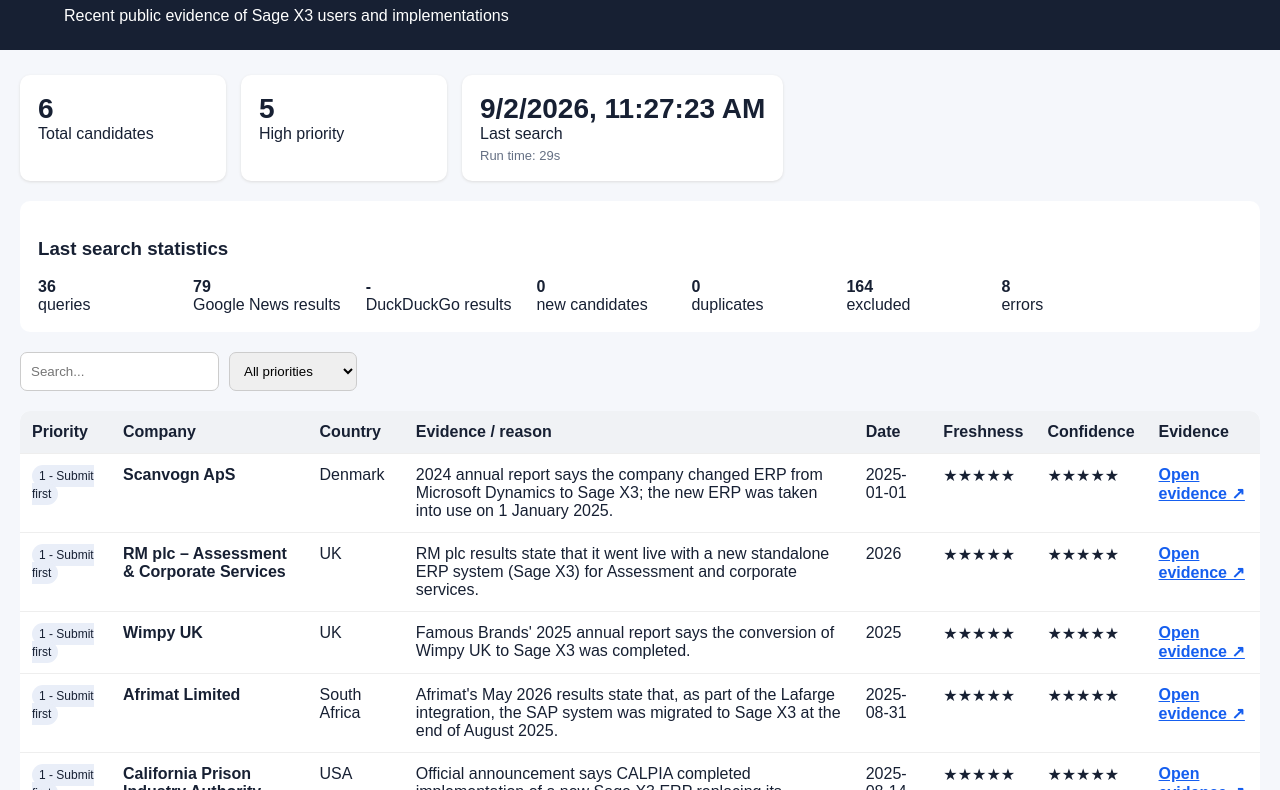
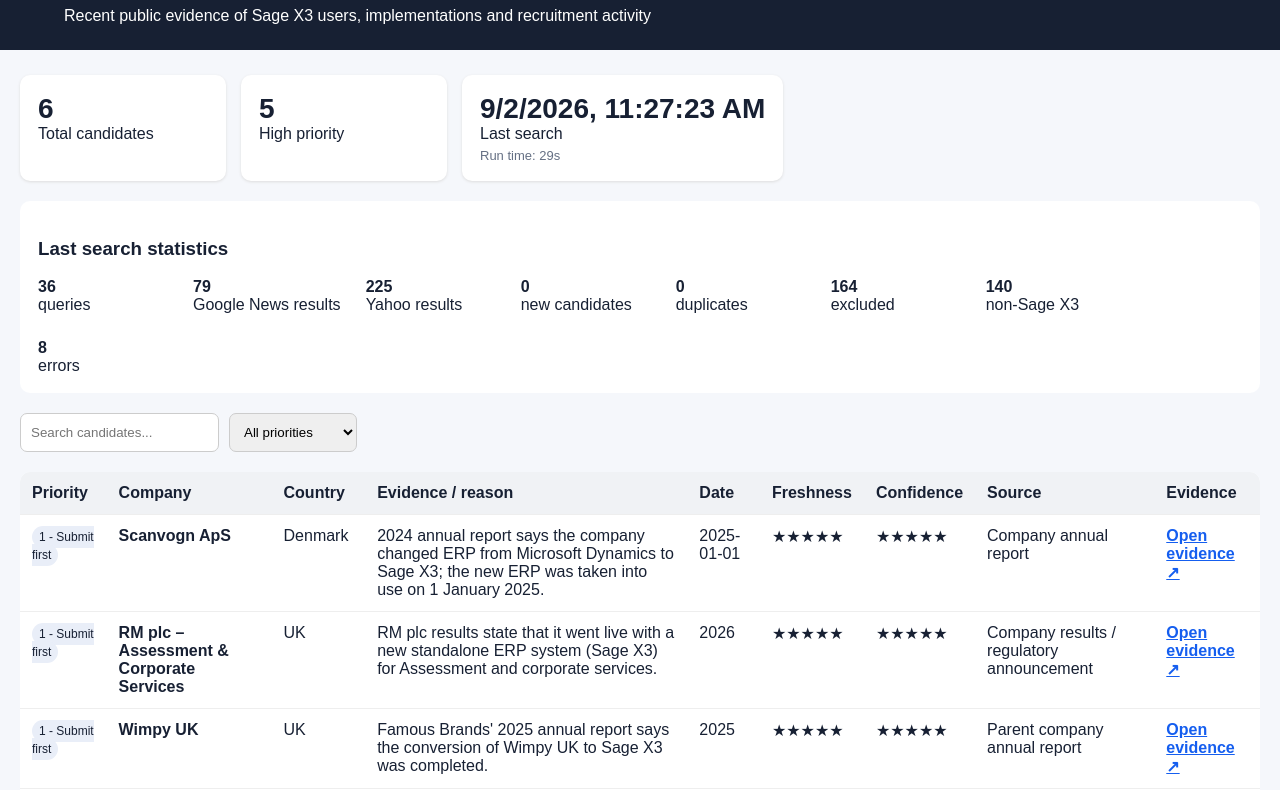
Before and after one commit to Robmonster/sage-x3-discovery, a plain HTML site: page index.html in a window 1280 px wide. Shown: the part 98-888 px from the top of the page. Drawn offline with Linux system fonts and the light colour scheme.

Commit message:
Update index.html

```diff
--- a/index.html
+++ b/index.html
@@ -1,5 +1,8 @@
 <!doctype html>
-<html><head><meta charset="utf-8"><meta name="viewport" content="width=device-width,initial-scale=1">
+<html lang="en">
+<head>
+<meta charset="utf-8">
+<meta name="viewport" content="width=device-width,initial-scale=1">
 <title>Sage X3 Discovery Monitor</title>
 <style>
 body{font-family:Arial,sans-serif;margin:0;background:#f5f7fb;color:#172033}
@@ -18,10 +21,15 @@
 .badge{padding:4px 7px;border-radius:20px;background:#e9eef8;font-size:12px}
 .stats{margin:20px 0;background:white;padding:18px;border-radius:10px}
 .statgrid{display:flex;gap:25px;flex-wrap:wrap}.statgrid div{min-width:130px}
-</style></head>
+.source{font-size:12px;color:#657084;margin-top:4px}
+</style>
+</head>
 <body>
-<header><h1>Sage X3 Discovery Monitor</h1>
-<div>Recent public evidence of Sage X3 users and implementations</div></header>
+<header>
+<h1>Sage X3 Discovery Monitor</h1>
+<div>Recent public evidence of Sage X3 users, implementations and recruitment activity</div>
+</header>
+
 <main>
 <div class="cards">
 <div class="card"><div class="num" id="n">-</div>Total candidates</div>
@@ -34,55 +42,100 @@
 <div class="statgrid">
 <div><b id="queries">-</b><br>queries</div>
 <div><b id="gn">-</b><br>Google News results</div>
-<div><b id="ddg">-</b><br>DuckDuckGo results</div>
+<div><b id="ws">-</b><br>Yahoo results</div>
 <div><b id="new">-</b><br>new candidates</div>
 <div><b id="dup">-</b><br>duplicates</div>
 <div><b id="exc">-</b><br>excluded</div>
+<div><b id="ns">-</b><br>non-Sage X3</div>
 <div><b id="err">-</b><br>errors</div>
-</div></div>
+</div>
+</div>
 
 <div class="controls">
-<input id="q" placeholder="Search...">
-<select id="p"><option value="">All priorities</option>
-<option>1 - Submit first</option><option>2 - Strong</option><option>3 - Reserve</option><option>4 - Lead</option></select>
+<input id="q" placeholder="Search candidates...">
+<select id="p">
+<option value="">All priorities</option>
+<option>1 - Submit first</option>
+<option>2 - Strong</option>
+<option>3 - Reserve</option>
+<option>4 - Lead</option>
+</select>
 </div>
-<div class="wrap"><table><thead><tr>
+
+<div class="wrap">
+<table>
+<thead><tr>
 <th>Priority</th><th>Company</th><th>Country</th><th>Evidence / reason</th>
-<th>Date</th><th>Freshness</th><th>Confidence</th><th>Evidence</th>
-</tr></thead><tbody id="rows"></tbody></table></div>
+<th>Date</th><th>Freshness</th><th>Confidence</th><th>Source</th><th>Evidence</th>
+</tr></thead>
+<tbody id="rows"></tbody>
+</table>
+</div>
 </main>
 
 <script>
 let data=[];
-const esc=x=>String(x??'').replace(/[&<>"']/g,m=>({'&':'&amp;','<':'&lt;','>':'&gt;','"':'&quot;',"'":'&#39;'}[m]));
+const esc=x=>String(x??'').replace(/[&<>"']/g,m=>({
+'&':'&amp;','<':'&lt;','>':'&gt;','"':'&quot;',"'":'&#39;'
+}[m]));
+
 function render(){
- let q=document.getElementById('q').value.toLowerCase();
- let p=document.getElementById('p').value;
- let a=data.filter(x=>(!p||x.priority==p)&&(!q||Object.values(x).join(' ').toLowerCase().includes(q)));
+ const q=document.getElementById('q').value.toLowerCase();
+ const p=document.getElementById('p').value;
+ const a=data.filter(x=>
+   (!p||x.priority===p) &&
+   (!q||Object.values(x).join(' ').toLowerCase().includes(q))
+ );
+
  document.getElementById('rows').innerHTML=a.map(x=>`<tr>
  <td><span class="badge">${esc(x.priority)}</span></td>
- <td><b>${esc(x.company)}</b></td><td>${esc(x.country)}</td>
- <td>${esc(x.reason)}</td><td>${esc(x.evidence_date)}</td>
- <td>${esc(x.freshness)}</td><td>${esc(x.confidence)}</td>
- <td><a href="${esc(x.evidence_url)}" target="_blank">Open evidence ↗</a></td>
+ <td><b>${esc(x.company)}</b></td>
+ <td>${esc(x.country)}</td>
+ <td>${esc(x.reason)}</td>
+ <td>${esc(x.evidence_date)}</td>
+ <td>${esc(x.freshness)}</td>
+ <td>${esc(x.confidence)}</td>
+ <td><div>${esc(x.source_type)}</div></td>
+ <td><a href="${esc(x.evidence_url)}" target="_blank" rel="noopener">Open evidence ↗</a></td>
  </tr>`).join('');
 }
-fetch('candidates.json?v=' + Date.now()).then(r=>r.json()).then(x=>{
+
+fetch('candidates.json?v='+Date.now(),{cache:'no-store'})
+.then(r=>{
+ if(!r.ok) throw new Error('HTTP '+r.status);
+ return r.json();
+})
+.then(x=>{
  data=x.candidates||[];
  document.getElementById('n').textContent=data.length;
- document.getElementById('h').textContent=data.filter(x=>x.priority.startsWith('1')).length;
- let dt=x.last_search||'-';
- document.getElementById('d').textContent=dt==='-'?'-':new Date(dt).toLocaleString();
- let s=x.search_stats||{};
- document.getElementById('duration').textContent=s.duration_seconds!=null?'Run time: '+s.duration_seconds+'s':'';
+ document.getElementById('h').textContent=
+   data.filter(x=>(x.priority||'').startsWith('1')).length;
+
+ const dt=x.last_search||'-';
+ document.getElementById('d').textContent=
+   dt==='-'?'-':new Date(dt).toLocaleString();
+
+ const s=x.search_stats||{};
+ document.getElementById('duration').textContent=
+   s.duration_seconds!=null?'Run time: '+s.duration_seconds+'s':'';
+
  document.getElementById('queries').textContent=s.queries??'-';
  document.getElementById('gn').textContent=s.google_news_results??'-';
- document.getElementById('ddg').textContent=s.duckduckgo_results??'-';
+ document.getElementById('ws').textContent=s.web_search_results??'-';
  document.getElementById('new').textContent=s.new_candidates??'-';
  document.getElementById('dup').textContent=s.duplicates??'-';
  document.getElementById('exc').textContent=s.excluded??'-';
+ document.getElementById('ns').textContent=s.non_sage_x3??'-';
  document.getElementById('err').textContent=s.errors??'-';
  render();
-}).catch(e=>{document.getElementById('d').textContent='Error loading data';console.error(e)});
-q.oninput=render;p.onchange=render;
-</script></body></html>
+})
+.catch(e=>{
+ document.getElementById('d').textContent='Error loading data';
+ console.error(e);
+});
+
+document.getElementById('q').oninput=render;
+document.getElementById('p').onchange=render;
+</script>
+</body>
+</html>
```
